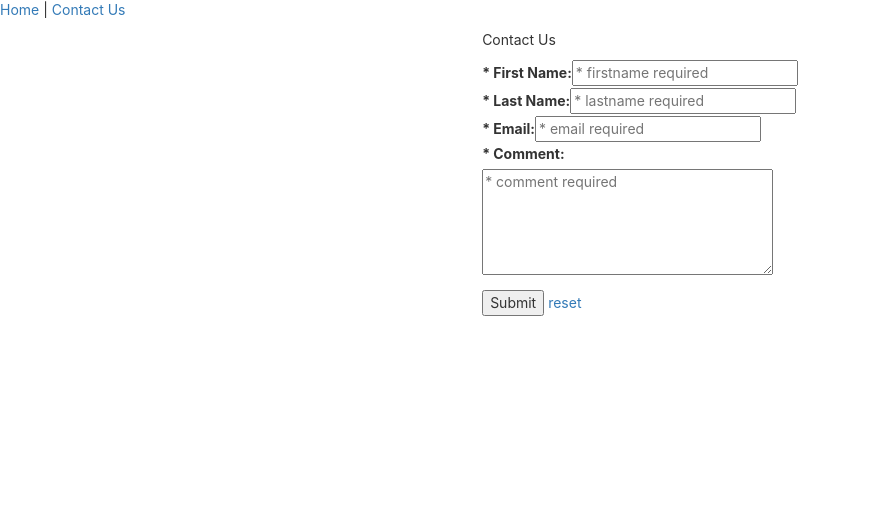
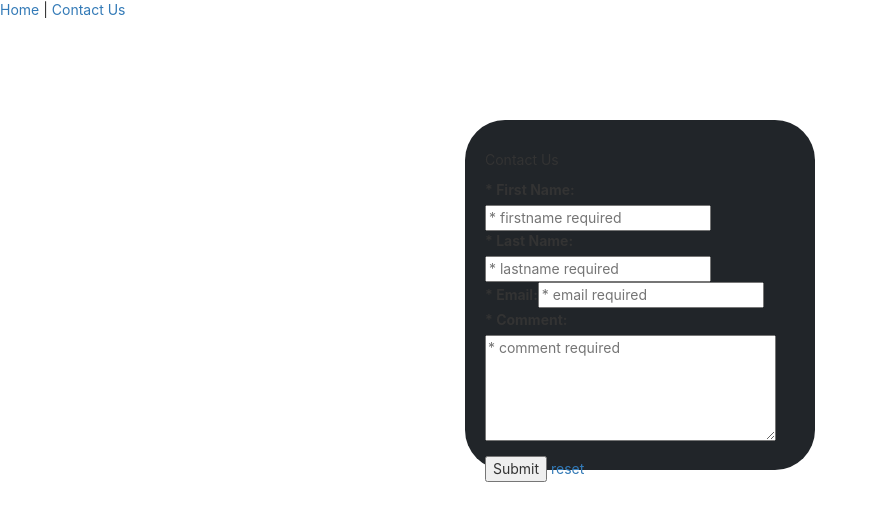
Before and after one commit to titansfandrew/task-management-app-project, a React (Create React App) app: page /#/contact in a window 1280 px wide. Shown: the top 520 px of the page, without its empty margins (0-877 px from the left). Built offline with nearby package versions, Linux system fonts and the light colour scheme.

Commit message:
updated contactus css

```diff
--- a/src/contactus.css
+++ b/src/contactus.css
@@ -0,0 +1,25 @@
+/*-- ContactUs.css --*/
+
+.container {
+    display: flex;
+    flex-direction: column;
+    justify-content: center;
+    align-items: center;
+}
+
+
+.box {
+
+    background-color: #212529;
+
+    width: 350px;
+    height: 350px;
+    border-radius: 40px;
+
+    border-color: #212529;
+
+    padding: 20px;
+
+    margin: 100px;
+
+}
```
